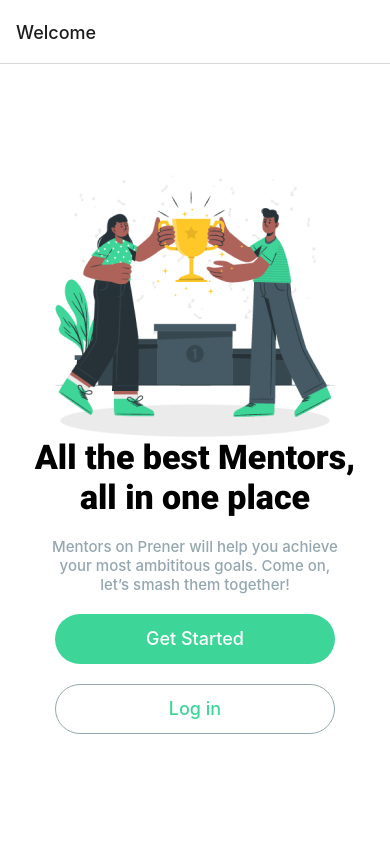
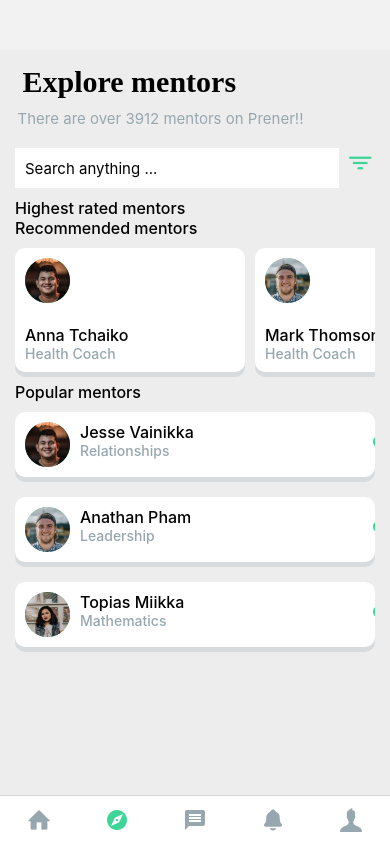
Before and after one commit to eddiemuhoro/greenfield, a React Native app: screen / in a window 390 px wide. Built offline with nearby package versions, Linux system fonts and the light colour scheme.

Commit message:
added initialroutename

```diff
--- a/navigation/Navigation.js
+++ b/navigation/Navigation.js
@@ -3,25 +3,28 @@ import React from 'react'
 import Login from '../components/Login'
 import {createNativeStackNavigator} from '@react-navigation/native-stack';
 import Home from '../components/home/Home';
+import BottomNav from './BottomNav';
 
 const Stack = createNativeStackNavigator();
 
 const StackNavs = () => {
   return (
 
-    <Stack.Navigator>
+    <Stack.Navigator
+    initialRouteName='Home'
+    >
     <Stack.Screen
       name="Welcome"
       component={Login}
       options={
-        {title: 'Welcome'}
+        {headerShown: false}
     }
     />
     <Stack.Screen name="Home"
     //hide header
     options={{headerShown: false}}
 
-     component={Home} />
+     component={BottomNav} />
   </Stack.Navigator>
 
   )
```
